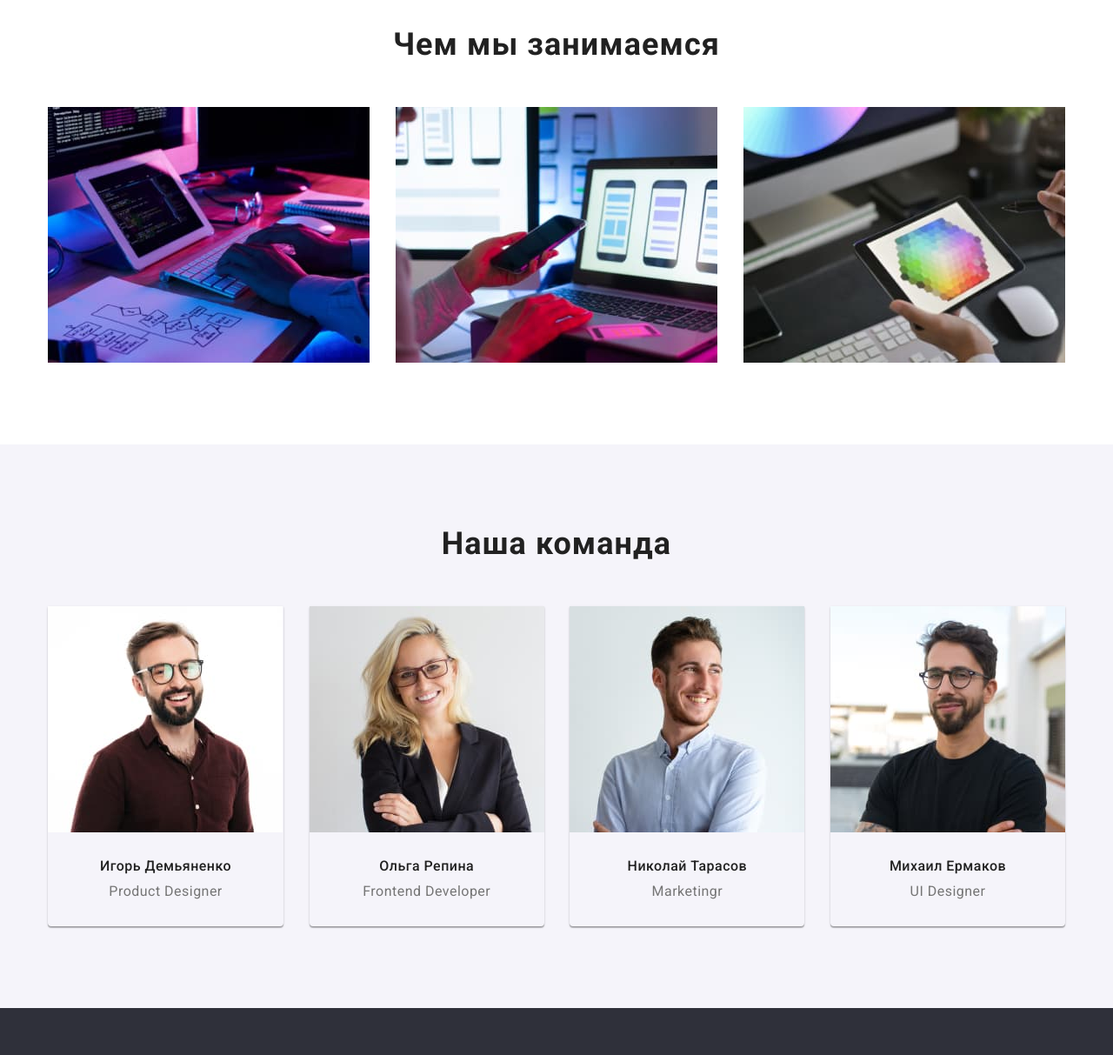
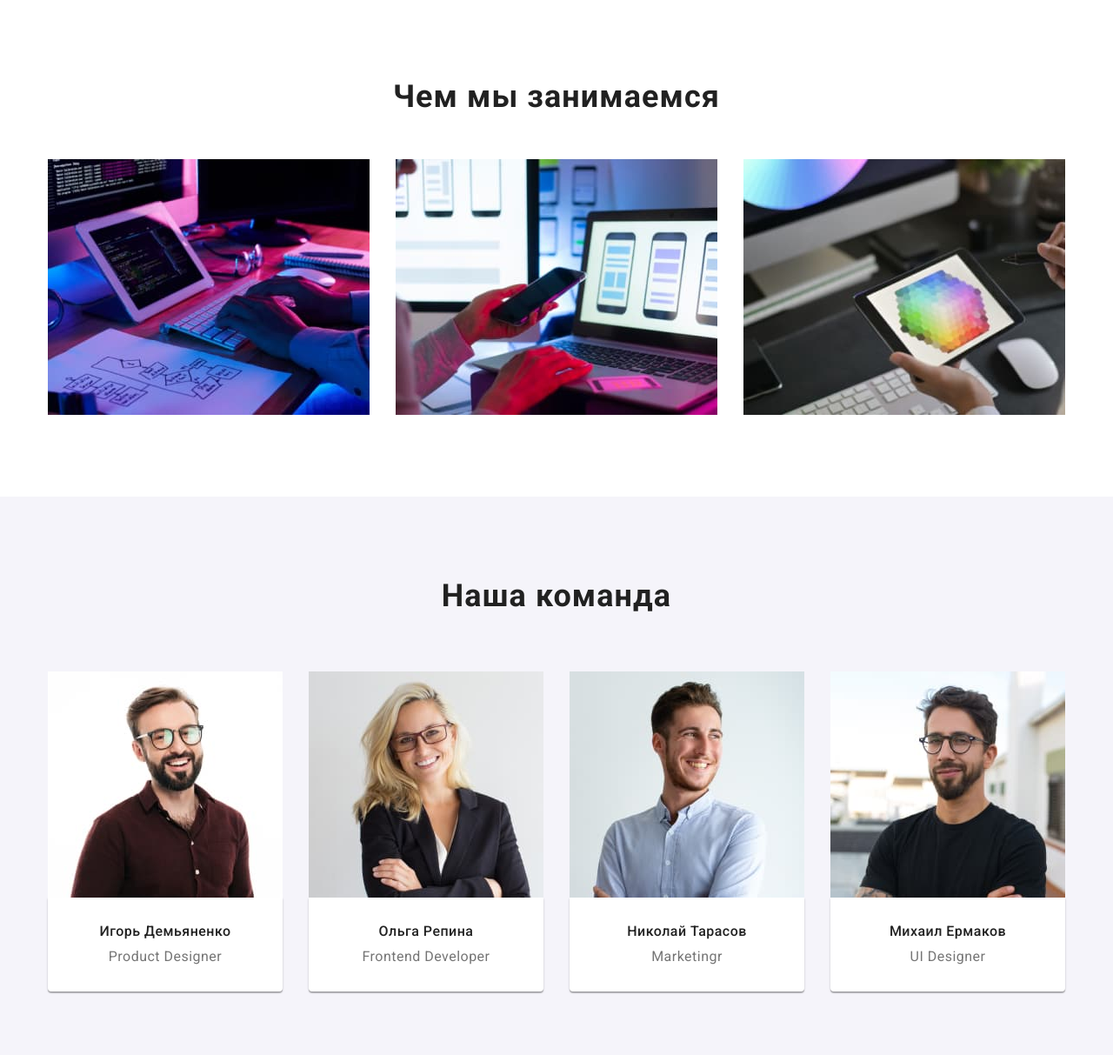
Before and after one commit to vladpolischchuk/goit-markup-hw-03, a plain HTML site: page index.html in a window 1280 px wide. Shown: the part 875-2088 px from the top of the page at 87% size. Drawn offline with nearby package versions, Linux system fonts and the light colour scheme.

Commit message:
Зміна відступів в карточка
1) Видалив div з класом wrapper та задав padding для секції герой;
2) Створив css змінну для margina 15px та -15px;
3) Змінив в списках портфоліо та команда:
 - "justify-content: space-between;" на позитивний та негативний margin;
4) В розділі команда для карточок змінив колір фону;

```diff
--- a/css/styles.css
+++ b/css/styles.css
@@ -24,6 +24,8 @@
 
     Розмір відступів:
         обнулення - 0px;
+        мінусовий відступ для карток - (-15px);
+        додатній відступ для карток - 15px;
 */
 
 :root {
@@ -52,6 +54,8 @@
 
     /* Відступи */
     --zeroing-indents: 0px;
+    --negative-card-indent: -15px;
+    --positive-card-indent: 15px;
 }
 
 body {
@@ -169,6 +173,9 @@ ul {
 /* Розділ Герой */
 .hero {
     background-color: var(--main-background-color);
+    padding-top: 200px;
+    padding-bottom: 200px;
+
     text-align: center;
 }
 
@@ -179,7 +186,10 @@ ul {
 
 .hero-title {
     margin-top: var(--zeroing-indents);
+    margin-right: auto;
+    margin-left: auto;
     margin-bottom: 30px;
+    max-width: 650px;
 
     color: var(--fourth-text-color);
     font-weight: var(--black-weight-text);
@@ -269,10 +279,18 @@ ul {
 
 .portfolio-list {
     display: flex;
-    justify-content: space-between;
-    margin-top: var(--zeroing-indents);
-    margin-bottom: var(--zeroing-indents);
+    margin-top: var(--negative-card-indent);
+    margin-right: var(--negative-card-indent);
+    margin-bottom: var(--negative-card-indent);
+    margin-left: var(--negative-card-indent);
     padding-left: var(--zeroing-indents);
+}
+
+.portfolio-list > .item {
+    margin-top: var(--positive-card-indent);
+    margin-right: var(--positive-card-indent);
+    margin-bottom: var(--positive-card-indent);
+    margin-left: var(--positive-card-indent);
 }
 
 /* Розділ "Наша команда" */
@@ -282,28 +300,37 @@ ul {
 
 .team-list {
     display: flex;
-    justify-content: space-between;
+    margin-top: var(--negative-card-indent);
+    margin-right: var(--negative-card-indent);
+    margin-bottom: var(--negative-card-indent);
+    margin-left: var(--negative-card-indent);
     margin-top: var(--zeroing-indents);
     margin-bottom: var(--zeroing-indents);
     padding-left: var(--zeroing-indents);
 }
 
 .team-list > .item {
+    margin-top: var(--positive-card-indent);
+    margin-right: var(--positive-card-indent);
+    margin-bottom: var(--positive-card-indent);
+    margin-left: var(--positive-card-indent);
+}
+
+.team-article {
     border-bottom-left-radius: 4px;
     border-bottom-right-radius: 4px;
     box-shadow: 0 2px 1px rgba(0, 0, 0, 0.2),
                 0 1px 1px rgba(0, 0, 0, 0.14),
                 0 1px 3px rgba(0, 0, 0, 0.12);
-}
 
-.team-list .img-nt-indent {
-    margin-bottom: 30px;
-}
+    padding-top: 30px;
+    padding-left: 20px;
+    padding-right: 20px;
+    padding-bottom: 30px;
 
-.team-article {
-    padding-left: 60px;
-    padding-right: 60px;
-    padding-bottom: 30px;
+
+    text-align: center;
+    background-color: var(--fourth-text-color);
 }
 
 .team-subtitle,
@@ -421,12 +448,18 @@ ul {
 .cards-list {
     display: flex;
     flex-wrap: wrap;
-    margin: -15px;
+    margin-top: var(--negative-card-indent);
+    margin-right: var(--negative-card-indent);
+    margin-bottom: var(--negative-card-indent);
+    margin-left: var(--negative-card-indent);
     padding-left: var(--zeroing-indents);
 }
 
 .cards-list > .item {
-    margin: 15px;
+    margin-top: var(--positive-card-indent);
+    margin-right: var(--positive-card-indent);
+    margin-bottom: var(--positive-card-indent);
+    margin-left: var(--positive-card-indent);
 }
 
 .item-article {
--- a/index.html
+++ b/index.html
@@ -47,10 +47,8 @@
     <!-- Розділ Герой -->
     <section class="hero">
       <div class="container">
-        <div class="wrapper">
-          <h1 class="hero-title">Эффективные решения для вашего бизнеса</h1>
-          <button type="button" class="hero-btn">Заказать услугу</button>
-        </div>
+        <h1 class="hero-title">Эффективные решения для вашего бизнеса</h1>
+        <button type="button" class="hero-btn">Заказать услугу</button>
       </div>
     </section>
 
@@ -89,13 +87,13 @@
       <div class="container">
         <h2 class="title section-title">Чем мы занимаемся</h2>
         <ul class="portfolio-list">
-          <li><img src="./images/codings.jpg" class="img-nt-indent" alt="Занимаемся программированием" width="370"
-              height="294" /></li>
-          <li>
+          <li class="item"><img src="./images/codings.jpg" class="img-nt-indent" alt="Занимаемся программированием"
+              width="370" height="294" /></li>
+          <li class="item">
             <img src="./images/phone.jpg" class="img-nt-indent" alt="Разрабатываем приложения для телефонов" width="370"
               height="294" />
           </li>
-          <li>
+          <li class="item">
             <img src="./images/colors.jpg" class="img-nt-indent" alt="Создаем цветовую гамму для вашего сайта"
               width="370" height="294" />
           </li>
```
